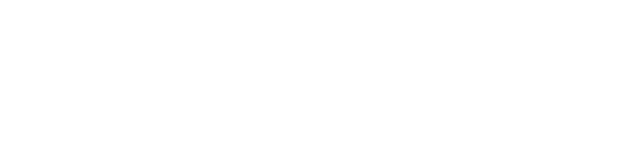
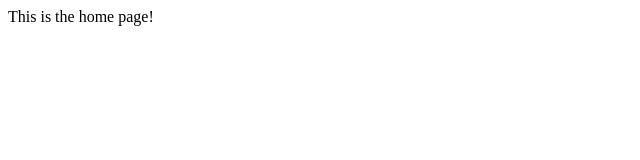
Before and after one commit to mbeast01/hw2-BusinessSite, a plain HTML site: page index.html in a window 1280 px wide. Shown: the whole page, without its empty margins (0-640 px from the left). Drawn offline with Linux system fonts and the light colour scheme.

Commit message:
Update index.html

```diff
--- a/index.html
+++ b/index.html
@@ -1,10 +1,9 @@
 <!doctype html>
 <html>
 <head>
-<title>index.html</title>
+<title>Home</title>
 </head>
-
 <body>
-
+This is the home page!
 </body>
 </html>
```
